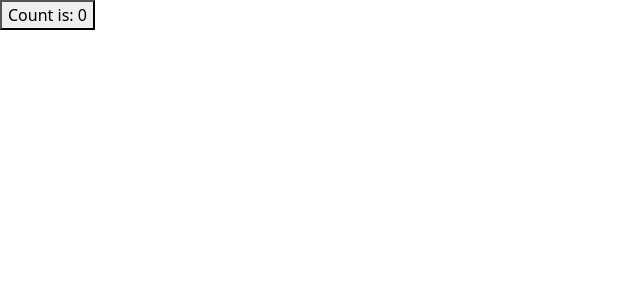
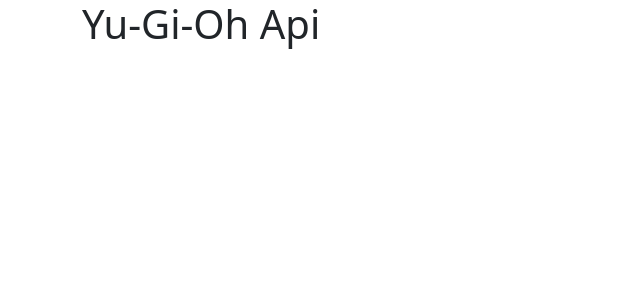
Before and after one commit to LorenzoNicco/vite-breaking-bad, a Vue app: page / in a window 1280 px wide. Shown: the top 300 px of the page, without its empty margins (0-640 px from the left). Built offline with nearby package versions, Linux system fonts and the light colour scheme.

Commit message:
Add AppHeader

```diff
--- a/src/App.vue
+++ b/src/App.vue
@@ -1,15 +1,20 @@
 <script>
+import AppHeader from "./components/AppHeader.vue";
+
 export default {
+  components: {
+    AppHeader
+  },
   data() {
     return {
-      count: 0
+
     }
   }
 }
 </script>
 
 <template>
-  <button @click="count++">Count is: {{ count }}</button>
+  <AppHeader />
 </template>
 
 <style lang="scss">
--- /dev/null
+++ b/src/components/AppHeader.vue
@@ -0,0 +1,15 @@
+<script>
+    export default {
+        name: "AppHeader"
+
+    }
+</script>
+
+<template>
+    <div class="container">
+        <h1>Yu-Gi-Oh Api</h1>
+    </div>
+</template>
+
+<style lang="scss" scoped>
+</style>
```
